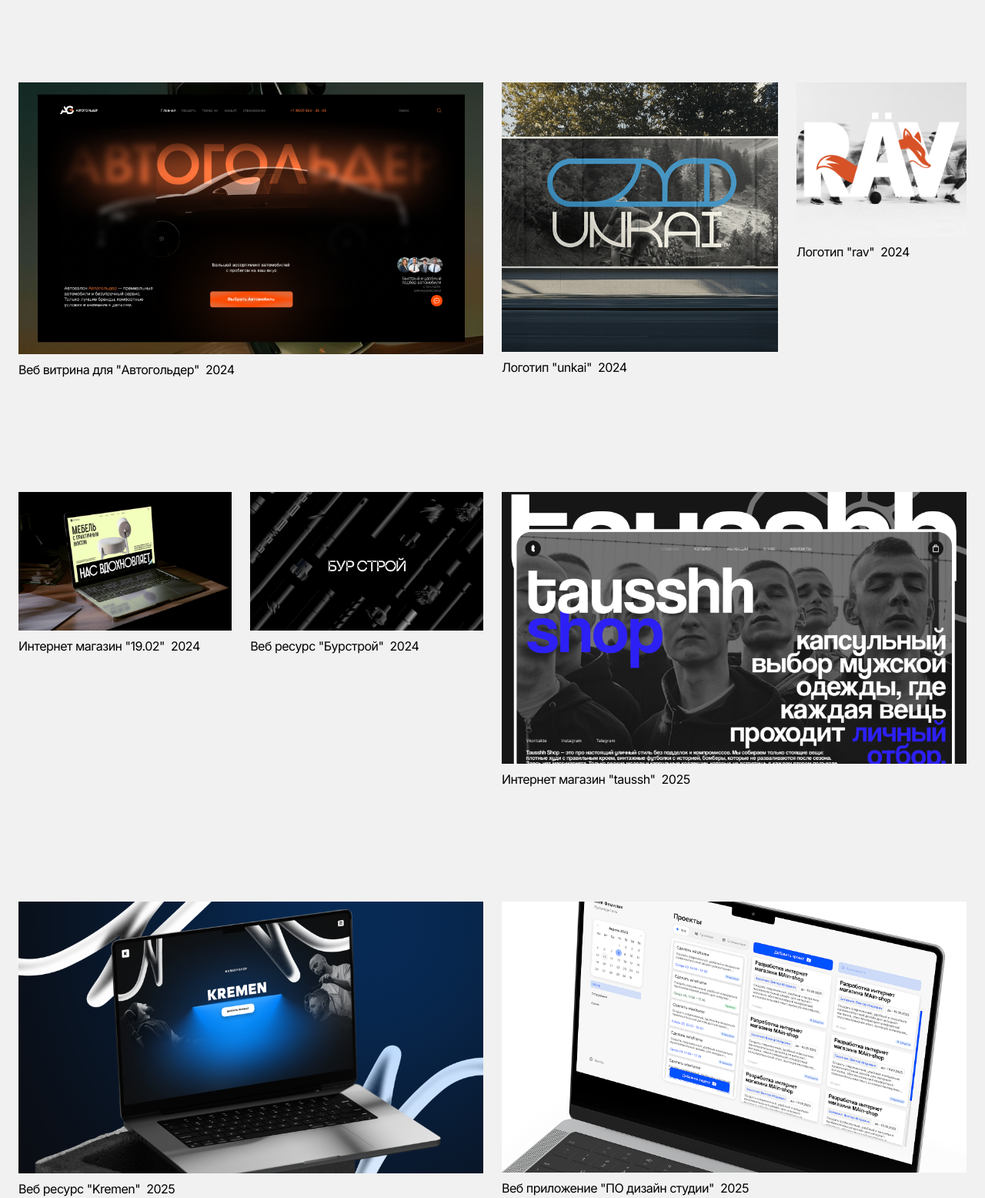
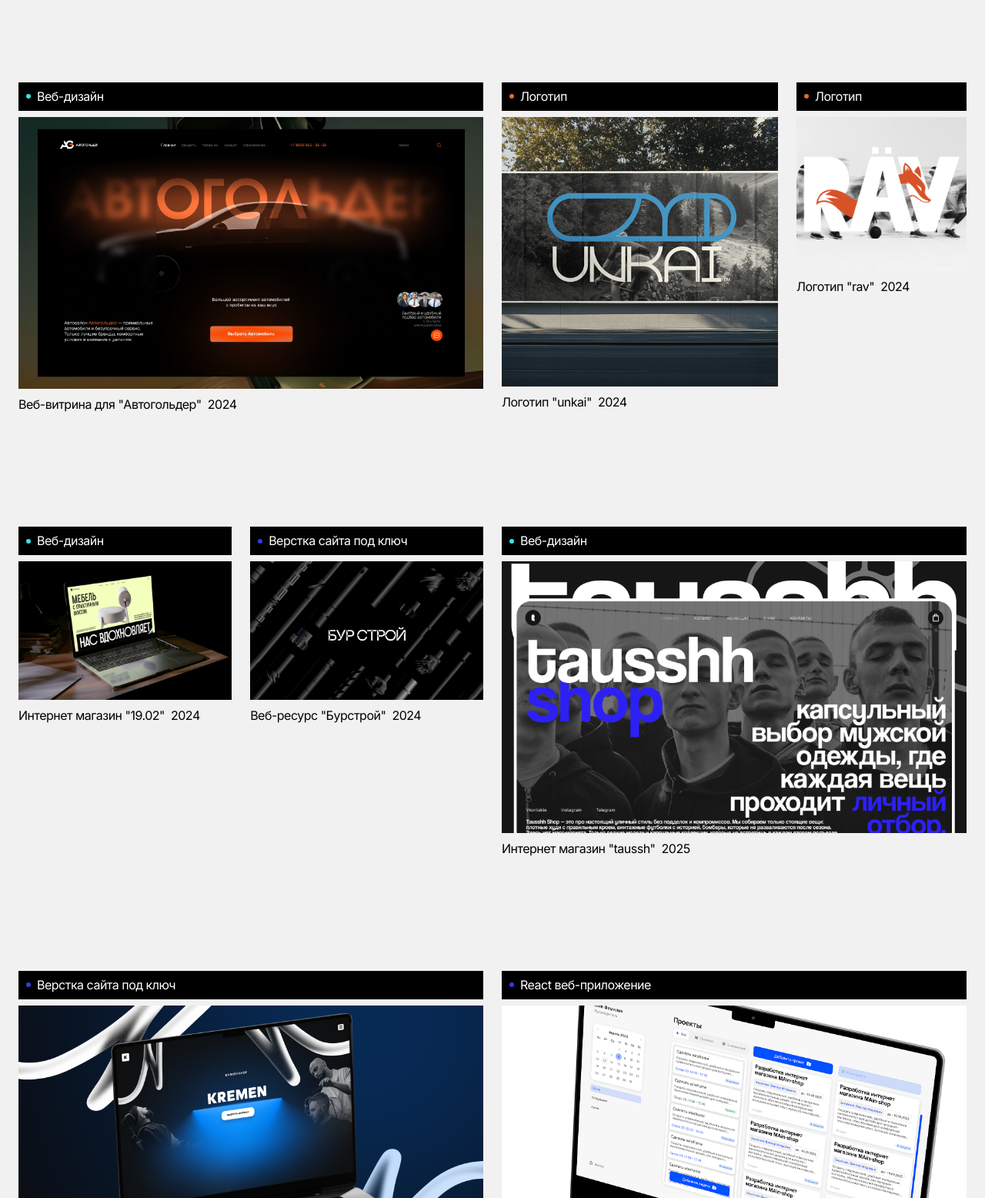
Before and after one commit to ParkhometsN/Portfolio, a plain HTML site: page index.html in a window 1280 px wide. Shown: the part 780-2336 px from the top of the page at 77% size. Drawn offline with Linux system fonts and the light colour scheme.

Commit message:
updates0.9

```diff
--- a/index.html
+++ b/index.html
@@ -14,7 +14,6 @@
     <meta name="language" content="Russian">
     <meta name="revisit-after" content="7 days">
 
-    <!-- Open Graph / Facebook -->
     <meta property="og:type" content="website">
     <meta property="og:url" content="https://parkhomets.vercel.app/">
     <meta property="og:title" content="Пархомец Никита - Веб-разработчик и дизайнер | Разработка сайтов любой сложности">
@@ -137,10 +136,10 @@
             <div class="navigaton-content">
                 <div class="Name">
                     <h2>Parkhomets Nikita</h2>
-                    <h2 class="gray">work</h2>
+                    <h2  class="gray">work</h2>
                 </div>
                 <div class="linkpages">
-                    <a class="hovercolor" href="about.html"><h2>About</h2></a>
+                    <a style="text-decoration: underline;" class="hovercolor" href="about.html"><h2>About</h2></a>
                 </div>
             </div>
             <div class="hero_block">
@@ -166,20 +165,32 @@
         <div class="project_container">
             <div class="containergrid">
                 <a href="./pages/autogolder.html" class="project_item">
-                    <img src="./src/assest/img/Projectimg/Autogolder.png" alt="Веб-витрина для автосалона Автогольдер - разработка сайта для продажи автомобилей премиум класса">
+                    <div class="teg_project">
+                        <div style="background-color: #34e5e5;" class="sercler"></div>
+                        <h4>Веб-дизайн</h4>
+                    </div>
+                    <img class="rt" src="./src/assest/img/Projectimg/Autogolder.png" alt="Веб-витрина для автосалона Автогольдер - разработка сайта для продажи автомобилей премиум класса">
                     <div class="titl">
-                        <h4>Веб витрина для "Автогольдер"</h4><h4 class="gray">2024</h4>
+                        <h4>Веб-витрина для "Автогольдер"</h4><h4 class="gray">2024</h4>
                     </div>
                 </a>
                 <div class="contpr">
                     <a href="/pages/unkai.html" class="project_item sec">
-                        <img src="./src/assest/img/Projectimg/Unkai.png" alt="Логотип Unkai - дизайн брендинга и фирменного стиля">
+                        <div class="teg_project">
+                            <div style="background-color: #E56734;" class="sercler"></div>
+                            <h4>Логотип</h4>
+                        </div>
+                        <img class="rt" src="./src/assest/img/Projectimg/Unkai.png" alt="Логотип Unkai - дизайн брендинга и фирменного стиля">
                         <div class="titl">
                             <h4>Логотип "unkai"</h4><h4 class="gray">2024</h4>
                         </div>
                     </a>
                     <a class="project_item secec" href="/pages/rav.html">
-                        <img src="./src/assest/img/Projectimg/Rav.png" alt="Логотип Rav - разработка фирменного стиля и брендинга">
+                        <div class="teg_project">
+                            <div style="background-color: #E56734;" class="sercler"></div>
+                            <h4>Логотип</h4>
+                        </div>
+                        <img class="rt" src="./src/assest/img/Projectimg/Rav.png" alt="Логотип Rav - разработка фирменного стиля и брендинга">
                         <div class="titl">
                             <h4>Логотип "rav"</h4><h4 class="gray">2024</h4>
                         </div>
@@ -189,20 +200,34 @@
             <div class="containergrid">
                 <div class="contpr">
                     <a href="/pages/19design.html" class="project_item sececede">
-                        <img src="./src/assest/img/Projectimg/19Design.png" alt="Интернет-магазин 19.02 - разработка e-commerce платформы для продажи товаров">
+                        <div class="teg_project">
+                            <div style="background-color: #34e5e5;" class="sercler"></div>
+                            <h4>Веб-дизайн</h4>
+                        </div>
+                        <img class="rt" src="./src/assest/img/Projectimg/19Design.png" alt="Интернет-магазин 19.02 - разработка e-commerce платформы для продажи товаров">
                         <div class="titl">
                             <h4>Интернет магазин "19.02"</h4><h4 class="gray">2024</h4>
                         </div>
                     </a>
                     <a class="project_item sececede" href="/pages/burstroy.html">
-                        <img src="./src/assest/img/Projectimg/Burstroy.png" alt="Веб-ресурс Бурстрой - корпоративный сайт строительной компании">
+                        <div class="teg_project">
+                            <div style="background-color: #343ae5;" class="sercler"></div>
+                            <h4>
+                                Верстка сайта под ключ
+                            </h4>
+                        </div>
+                        <img class="rt" src="./src/assest/img/Projectimg/Burstroy.png" alt="Веб-ресурс Бурстрой - корпоративный сайт строительной компании">
                         <div class="titl">
-                            <h4>Веб ресурс "Бурстрой"</h4><h4 class="gray">2024</h4>
+                            <h4>Веб-ресурс "Бурстрой"</h4><h4 class="gray">2024</h4>
                         </div>
                     </a>
                 </div>
                 <a href="/pages/tausshh.html" class="project_item">
-                    <img src="./src/assest/img/Projectimg/Taussh.png" alt="Интернет-магазин Taussh - разработка e-commerce платформы с современным дизайном">
+                    <div class="teg_project">
+                        <div style="background-color: #34e5e5;" class="sercler"></div>
+                        <h4>Веб-дизайн</h4>
+                    </div>
+                    <img class="rt" src="./src/assest/img/Projectimg/Taussh.png" alt="Интернет-магазин Taussh - разработка e-commerce платформы с современным дизайном">
                     <div class="titl">
                         <h4>Интернет магазин "taussh"</h4><h4 class="gray">2025</h4>
                     </div>
@@ -210,29 +235,51 @@
             </div>
             <div class="containergrid">
                 <a href="/pages/kremen.html" class="project_item">
-                    <img src="./src/assest/img/Projectimg/kremen.png" alt="Веб-ресурс Kremen - многостраничный сайт барбершопа с системой онлайн записи">
+                    <div class="teg_project">
+                            <div style="background-color: #343ae5;" class="sercler"></div>
+                            <h4>
+                                Верстка сайта под ключ
+                            </h4>
+                        </div>
+                    <img class="rt" src="./src/assest/img/Projectimg/kremen.png" alt="Веб-ресурс Kremen - многостраничный сайт барбершопа с системой онлайн записи">
                     <div class="titl">
-                        <h4>Веб ресурс "Kremen"</h4><h4 class="gray">2025</h4>
+                        <h4>Веб-ресурс "Kremen"</h4><h4 class="gray">2025</h4>
                     </div>
                 </a>
                 <a href="/pages/webapp.html" class="project_item">
-                    <img src="./src/assest/img/Projectimg/webapp.png" alt="Веб-приложение ПО дизайн студии - разработка веб-приложения для дизайн-студии">
+                    <div class="teg_project">
+                            <div style="background-color: #343ae5;" class="sercler"></div>
+                            <h4>
+                               React веб-приложение
+                            </h4>
+                        </div>
+                    <img class="rt" src="./src/assest/img/Projectimg/webapp.png" alt="Веб-приложение ПО дизайн студии - разработка веб-приложения для дизайн-студии">
                     <div class="titl">
-                        <h4>Веб приложение "ПО дизайн студии"</h4><h4 class="gray">2025</h4>
+                        <h4>Веб-приложение "ПО дизайн студии"</h4><h4 class="gray">2025</h4>
                     </div>
                 </a>
             </div>
             <div class="containergrid">
                 <a href="/pages/flavus.html" class="project_item">
-                    <img src="./src/assest/img/Projectimg/flavus.png" alt="Веб-ресурс Flavus - разработка корпоративного сайта">
+                    <div class="teg_project">
+                            <div style="background-color: #34e5e5;" class="sercler"></div>
+                            <h4>Веб-дизайн</h4>
+                        </div>
+                    <img class="rt" src="./src/assest/img/Projectimg/flavus.png" alt="Веб-ресурс Flavus - разработка корпоративного сайта">
                     <div class="titl">
-                        <h4>Веб ресурс "Flavus"</h4><h4 class="gray">2025</h4>
+                        <h4>Веб-ресурс "Flavus"</h4><h4 class="gray">2025</h4>
                     </div>
                 </a>
                 <a href="/pages/5fasad.html" class="project_item">
-                    <img src="./src/assest/img/Projectimg/5fasad.png" alt="Веб-ресурс Пятый фасад - разработка сайта для архитектурной компании">
+                    <div class="teg_project">
+                            <div style="background-color: #343ae5;" class="sercler"></div>
+                            <h4>
+                                Верстка сайта под ключ
+                            </h4>
+                        </div>
+                    <img class="rt" src="./src/assest/img/Projectimg/5fasad.png" alt="Веб-ресурс Пятый фасад - разработка сайта для архитектурной компании">
                     <div class="titl">
-                        <h4>Веб ресурс "Пятый фасад"</h4><h4 class="gray">2025</h4>
+                        <h4>Веб-ресурс "Пятый фасад"</h4><h4 class="gray">2025</h4>
                     </div>
                 </a>
             </div>
--- a/src/style/main.css
+++ b/src/style/main.css
@@ -228,3 +228,22 @@ button:active{
 .ojoj a:hover{
     color: #E56734;
 }
+.teg_project{
+    padding: 10px;
+    background-color: black;
+    color: white;
+}
+.sercler{
+    width: 6px;
+    border-radius: 50%;
+    height: 6px;
+
+}
+.teg_project{
+    display: flex;
+    align-items: center;
+    gap: 8px;
+}
+.rt{
+    padding-top: 8px;
+}
```
Also changed, not shown: about.html (+2 -2 lines).
